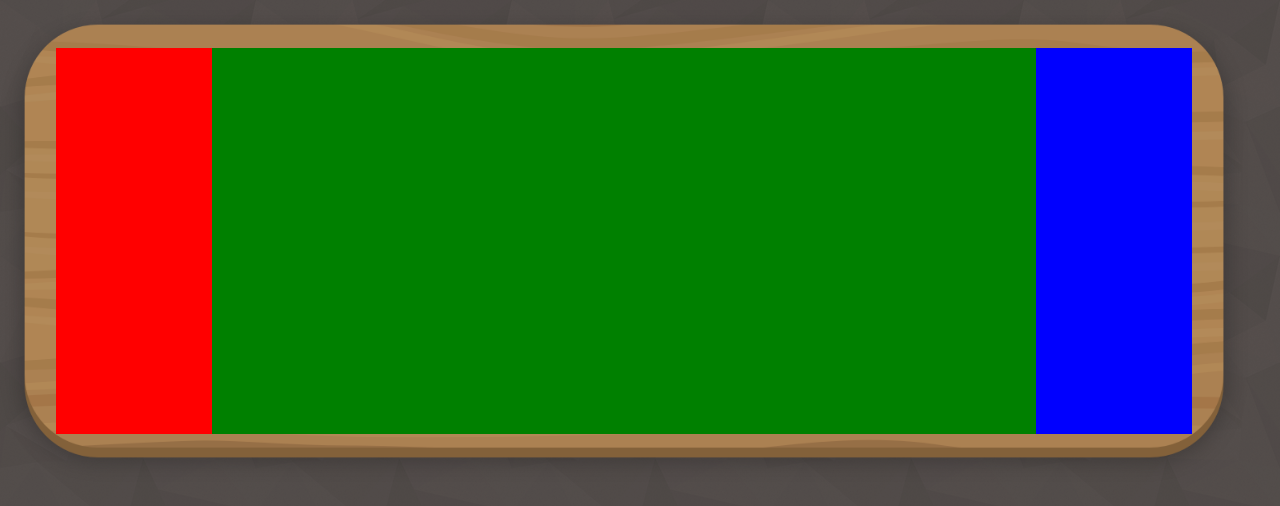
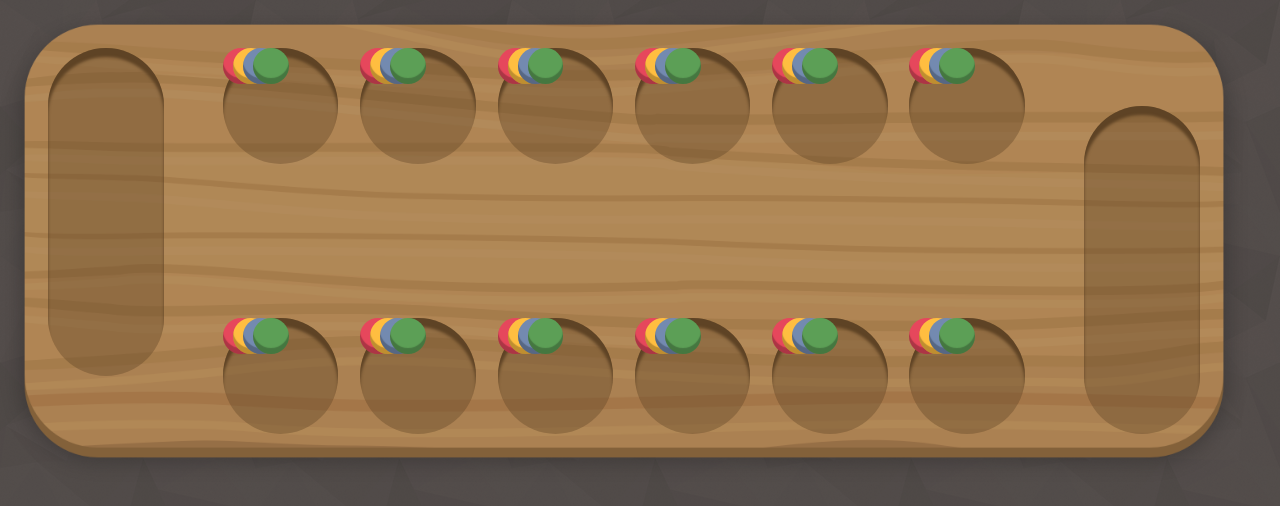
Before and after one commit to juniorerico/mancala-ts, a React (Create React App) app: page / in a window 1280 px wide. Shown: the top 506 px of the page. Built offline with nearby package versions, Linux system fonts and the light colour scheme.

Commit message:
Board looking good. Added holes and started creating the stones

```diff
--- a/src/ui/Board.tsx
+++ b/src/ui/Board.tsx
@@ -1,10 +1,13 @@
 import React, { useEffect, useState } from "react";
+import Hole from "./Hole";
 import styled from "styled-components";
 
 // Styled components
 
 // Board container
 const Container = styled.div`
+  position: relative;
+
   &.rotated {
     top: 0px;
     transform: rotate(90deg) translateY(-100%);
@@ -13,6 +16,7 @@ const Container = styled.div`
 
   &.rotated > .board-img {
     width: 97.5vh;
+    width: calc(var(--vh, 1vh) * 97.5);
   }
 `;
 
@@ -38,21 +42,50 @@ const PlayableArea = styled.div`
 // | Player 1 store | holes | Player 2 store |
 const Section = styled.div`
   height: 80%;
-  top: 9%;
   z-index: 1;
 `;
 
-const PlayerOneStoreSection = styled(Section)`
-  width: 12.5%;
+const PlayerZeroStoreSection = styled(Section)`
+  width: 17%;
+  display: flex;
+  justify-content: center;
 `;
 
-const PlayerTwoStoreSection = styled(Section)`
-  width: 12.5%;
+const PlayerOneStoreSection = styled(Section)`
+  width: 17%;
+  display: flex;
+  justify-content: center;
+  align-items: flex-end;
 `;
 
 const HolesSection = styled(Section)`
+  display: flex;
+  flex-direction: column;
   width: 66%;
-  top: 9%;
+`;
+
+const PlayerStore = styled.div`
+  height: 85%;
+  width: 55%;
+  border-bottom-right-radius: 300px;
+  border-bottom-left-radius: 300px;
+  border-top-right-radius: 300px;
+  border-top-left-radius: 300px;
+  background-color: #5e43255e;
+  box-shadow: inset 0px 9px 3px #5e4325;
+`;
+
+const PlayerHole = styled.div`
+  width: 100%;
+  height: 100%;
+  display: flex;
+  justify-content: space-around;
+`;
+
+const PlayerZeroHoles = styled(PlayerHole)``;
+
+const PlayerOneHoles = styled(PlayerHole)`
+  align-items: flex-end;
 `;
 
 interface Size {
@@ -73,7 +106,11 @@ const Board = ({ className }: BoardProps) => {
 
   // update parameters of the board
   function update() {
-    console.log("image");
+    // create the --vh variable in css for calculating the right height fo mobile phone
+    // This should move to another place, for sure.
+    let vh = window.innerHeight * 0.01;
+    document.documentElement.style.setProperty("--vh", `${vh}px`);
+
     // update the size of the container to match the image size
     setContainerSize({ width: imageRef.width, height: imageRef.height });
 
@@ -99,7 +136,6 @@ const Board = ({ className }: BoardProps) => {
       <BoardImg
         className="board-img"
         src="assets/board.png"
-        style={{}}
         onLoad={() => {
           update();
         }}
@@ -110,10 +146,31 @@ const Board = ({ className }: BoardProps) => {
         }}
       />
 
-      <PlayableArea>
-        <PlayerOneStoreSection style={{ backgroundColor: "red" }}></PlayerOneStoreSection>
-        <HolesSection style={{ backgroundColor: "green" }}></HolesSection>
-        <PlayerTwoStoreSection style={{ backgroundColor: "blue" }}></PlayerTwoStoreSection>
+      <PlayableArea className={"playable-area"}>
+        <PlayerZeroStoreSection className={"player0-store-section"}>
+          <PlayerStore />
+        </PlayerZeroStoreSection>
+        <HolesSection className={"holes-section"}>
+          <PlayerZeroHoles className={"player0-holes"}>
+            <Hole stones={4} />
+            <Hole />
+            <Hole />
+            <Hole />
+            <Hole />
+            <Hole />
+          </PlayerZeroHoles>
+          <PlayerOneHoles className={"player1-holes"}>
+            <Hole />
+            <Hole />
+            <Hole />
+            <Hole />
+            <Hole />
+            <Hole />
+          </PlayerOneHoles>
+        </HolesSection>
+        <PlayerOneStoreSection className={"player1-store-section"}>
+          <PlayerStore />
+        </PlayerOneStoreSection>
       </PlayableArea>
     </Container>
   );
--- a/src/ui/Game.tsx
+++ b/src/ui/Game.tsx
@@ -5,7 +5,6 @@ import Board from "./Board";
 const Container = styled.div`
   width: 100%;
   height: 100%;
-  display: block;
   background-image: url(assets/background.png);
   overflow: hidden;
 `;
--- a/src/ui/Hole.tsx
+++ b/src/ui/Hole.tsx
@@ -1,13 +1,48 @@
 import React, { useState } from "react";
+import { useEffect } from "react";
 import styled from "styled-components";
+import Stone from "./Stone";
 
 const Container = styled.div`
-  height: 10em;
-  width: 10em;
+  height: 60%;
+  width: 14%;
+  border-radius: 100%;
+  background-color: #5e43255e;
+  box-shadow: inset 0px 9px 3px #5e4325;
 `;
 
-function Hole() {
-  return <Container></Container>;
+interface HoleProps {
+  className?: string;
+  stones?: number;
+}
+
+const colors: string[] = ["#e6475c", "#ffbe40", "#738ab0", "#5c9f56"];
+
+function Hole({ className, stones }: HoleProps) {
+  const [x, setX] = useState<number>(0);
+  const [y, setY] = useState<number>(0);
+  // reference to the board image
+  let holeRef: HTMLDivElement;
+
+  useEffect(() => {
+    //console.log(holeRef.getBoundingClientRect());
+    setX(holeRef.getBoundingClientRect().x);
+    setY(holeRef.getBoundingClientRect().y);
+  });
+
+  return (
+    <Container
+      className={className}
+      ref={(ref) => {
+        if (ref != null) holeRef = ref;
+      }}
+    >
+      <Stone color={colors[0]} position={{ top: y, left: x }} />
+      <Stone color={colors[1]} position={{ top: y, left: x + 10 }} />
+      <Stone color={colors[2]} position={{ top: y, left: x + 20 }} />
+      <Stone color={colors[3]} position={{ top: y, left: x + 30 }} />
+    </Container>
+  );
 }
 
 export default Hole;
--- /dev/null
+++ b/src/ui/Stone.tsx
@@ -0,0 +1,43 @@
+import React, { useEffect } from "react";
+import styled from "styled-components";
+
+const Container = styled.div`
+  position: absolute;
+  height: 2.8vw;
+  width: 2.8vw;
+  border-radius: 100%;
+  box-shadow: inset 0px -6px 1px #00000040;
+`;
+
+const colors: string[] = ["#e6475c", "#ffbe40", "#738ab0", "#5c9f56"];
+
+interface Position {
+  top: number;
+  left: number;
+}
+
+interface StoneProps {
+  color?: string;
+  position: Position;
+}
+
+function Stone({ color, position }: StoneProps) {
+  // OnMount (This will run only once)
+  /* useEffect(() => {
+    if (color == undefined) {
+      color = colors[0];
+    }
+  }, []); */
+
+  return (
+    <Container
+      style={{
+        backgroundColor: color,
+        top: position.top,
+        left: position.left,
+      }}
+    ></Container>
+  );
+}
+
+export default Stone;
```
